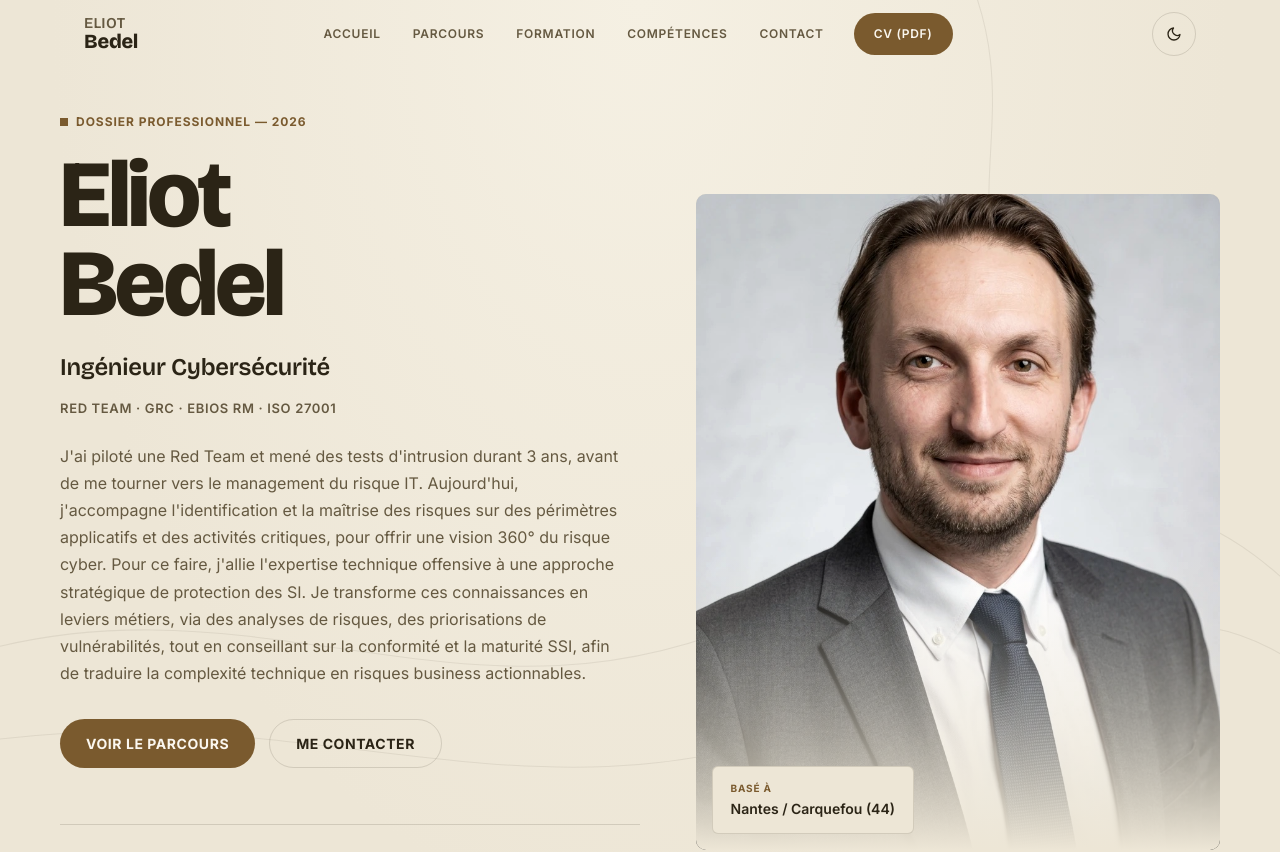
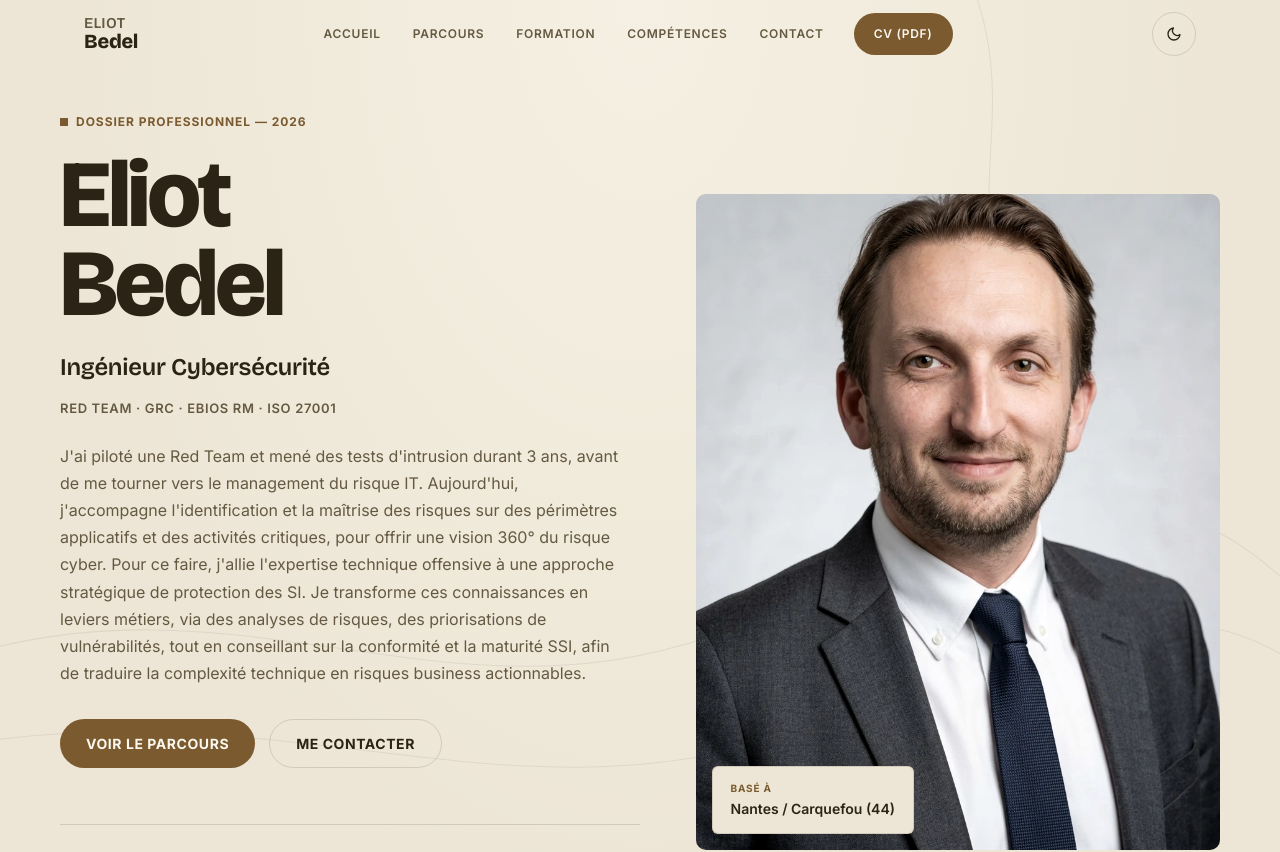
Before and after one commit to The-bub/CV, a React (Vite) app: page / in a window 1280 px wide. Shown: the top 852 px of the page. Built offline with nearby package versions, Linux system fonts and the light colour scheme.

Commit message:
Retire le fondu photo du hero en mode clair
Le dégradé vers le fond en bas du portrait rendait mal en beige
(lecture floue/délavée). Conservé uniquement en mode sombre où le
fondu vers le noir reste lisible et volontaire.

```diff
--- a/src/index.css
+++ b/src/index.css
@@ -469,8 +469,12 @@ h3 {
 .hero__photo-fade {
   position: absolute;
   inset: 0;
+  background: none;
+  pointer-events: none;
+}
+
+:root[data-theme="dark"] .hero__photo-fade {
   background: linear-gradient(180deg, transparent 55%, var(--hero-bg-end) 100%);
-  pointer-events: none;
 }
 
 .hero__badge {
```
